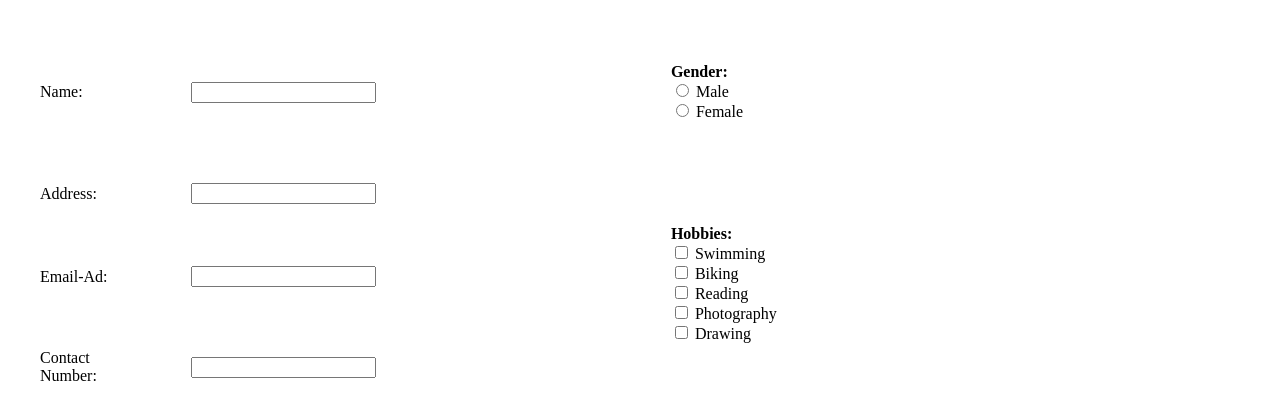
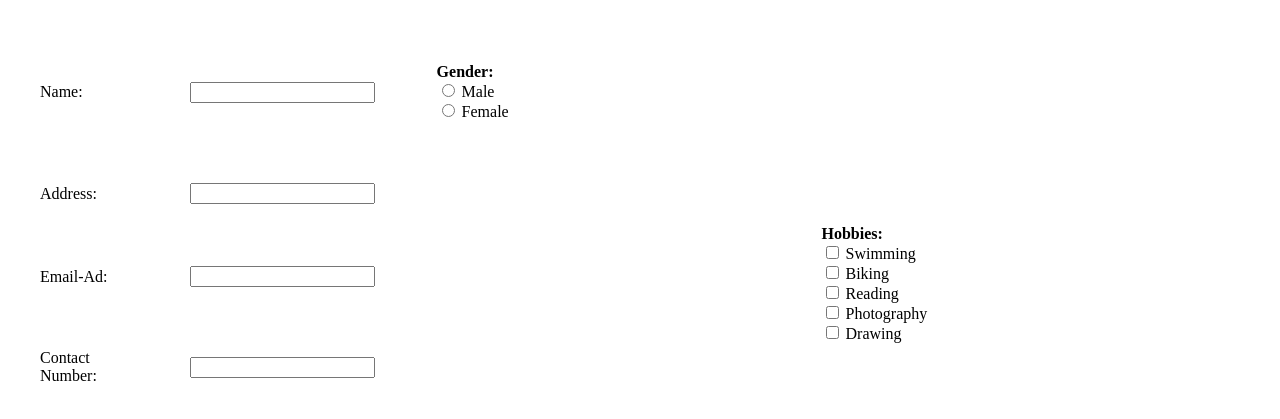
Before and after one commit to gAbnotdel/formforsubmit, a plain HTML site: page index.html in a window 1280 px wide. Shown: the part 243-662 px from the top of the page. Drawn offline with Linux system fonts and the light colour scheme.

Commit message:
Update index.html

```diff
--- a/index.html
+++ b/index.html
@@ -22,8 +22,7 @@
     <tr>
       <td>Name:</td>
       <td><input type="text" name="name"></td>
-      <td>
-      <td><strong>Gender:</strong><br>
+            <td><strong>Gender:</strong><br>
         <input type="radio" name="gender" value="male"> Male<br>
         <input type="radio" name="gender" value="female"> Female
       </td>
```
